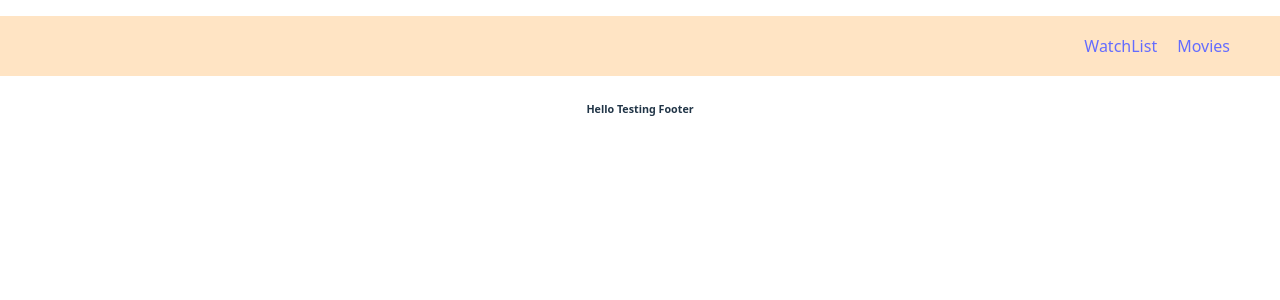
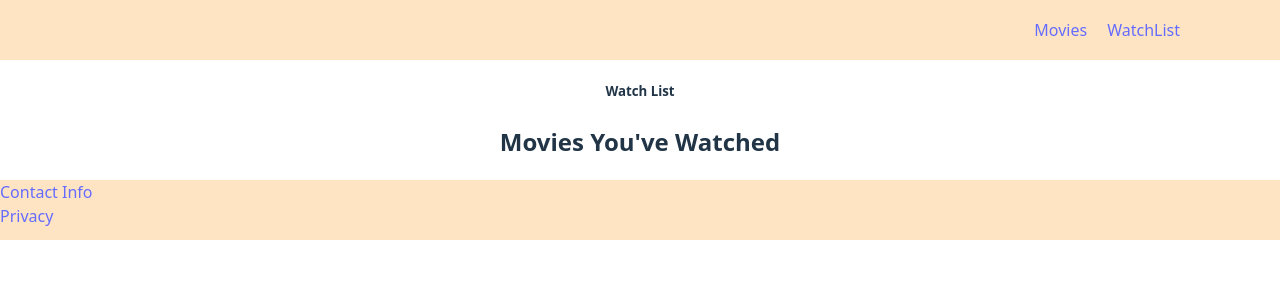
Before and after one commit to akumarkk/IMDbApplication, a React (Vite) app in the folder ProdIMDbWebAppl/: page /watchlist/watched in a window 1280 px wide. Shown: the top 300 px of the page. Built offline with nearby package versions, Linux system fonts and the light colour scheme.

Commit message:
persistent movielist and sub router

```diff
--- a/ProdIMDbWebAppl/src/App.tsx
+++ b/ProdIMDbWebAppl/src/App.tsx
@@ -3,14 +3,15 @@ import MovieList from './components/MovieList'
 import {Routes, Route} from 'react-router-dom'
 import WatchList from './components/WatchList';
 import Header from './components/Header';
+import Footer from './components/Footer';
 
 function Home() {
 
   return(
     <>
       <div className='home'>
-        <Header />
-        <div>Welcome to IMDb!</div>;
+        {/* <Header /> */}
+        <div>Welcome to IMDb!</div>
       </div>
     </>
 
@@ -22,11 +23,11 @@ function App() {
     <>
       <Header />
       <Routes>
-        {/* <Route path="/" element={<Home />}/> */}
+        <Route path="/" element={<Home />}/>
         <Route path="/movielist/*" element={<MovieList />}/>
-        <Route path='/watchlist' element={<WatchList />}></Route>
+        <Route path="/watchlist/*" element={<WatchList />}></Route>
       </Routes>
-      <h6>Hello Testing Footer</h6>
+      <Footer/>
     </>
   )
 }
--- /dev/null
+++ b/ProdIMDbWebAppl/src/components/Footer.tsx
@@ -0,0 +1,17 @@
+import WatchList from "./WatchList"
+import {Link} from 'react-router-dom';
+
+const Footer = () => {
+    return (
+        <ul className="footer">
+            <li>
+                <Link to="/contactus">Contact Info</Link>
+            </li>
+            <li>
+                <Link to="/Privacy">Privacy</Link>
+            </li>
+        </ul>
+    )
+}
+
+export default Footer;
--- /dev/null
+++ b/ProdIMDbWebAppl/src/components/Header.css
@@ -0,0 +1,31 @@
+.dropdown {
+  position: relative;
+  display: inline-block;
+}
+
+.dropdown-content {
+  display: none;
+  position: absolute;
+  background-color: #f9f9f9;
+  min-width: 160px;
+  box-shadow: 0px 8px 16px 0px rgba(0,0,0,0.2);
+  z-index: 1;
+  list-style: none;
+  padding: 0;
+  margin: 0;
+}
+
+.dropdown-content li a {
+  color: black;
+  padding: 12px 16px;
+  text-decoration: none;
+  display: block;
+}
+
+.dropdown-content li a:hover {
+  background-color: #f1f1f1;
+}
+
+.dropdown:hover .dropdown-content {
+  display: block;
+}
--- a/ProdIMDbWebAppl/src/components/Header.tsx
+++ b/ProdIMDbWebAppl/src/components/Header.tsx
@@ -1,16 +1,25 @@
-import WatchList from "./WatchList"
-import {Link} from 'react-router-dom';
+import { Link } from 'react-router-dom';
+import './Header.css';
 
 const Header = () => {
     return (
-        <ul className="header">
-            <li>
-                <Link to="/watchlist">WatchList</Link>
-            </li>
-            <li>
-                <Link to="/movielist">Movies</Link>
-            </li>
-        </ul>
+        <nav className="header">
+            <ul className="header">
+                <li className="dropdown">
+                    <Link to="/movielist">Movies</Link>
+                    <ul className="dropdown-content">
+                        <li><Link to="/movielist/popular">Popular</Link></li>
+                        <li><Link to="/movielist/top-rated">Top Rated</Link></li>
+                    </ul>
+                </li>
+                <li className="dropdown">
+                    <Link to="/watchlist">WatchList</Link>
+                    <ul className="dropdown-content">
+                        <li><Link to="/watchlist/watched">Watched</Link></li>
+                    </ul>
+                </li>
+            </ul>
+        </nav>
     )
 }
 
--- a/ProdIMDbWebAppl/src/components/MovieList.tsx
+++ b/ProdIMDbWebAppl/src/components/MovieList.tsx
@@ -1,5 +1,7 @@
 import { Routes, Route, Link } from "react-router-dom";
 import Movie from "./Movie";
+import Popular from "./Popular";
+import TopRated from "./TopRated";
 
 const MovieList = () => {
     return (
@@ -10,13 +12,15 @@ const MovieList = () => {
 
             <nav>
                 <ul>
-                    <li><Link to="/yash/movielist/1">Movie 1</Link></li>
-                    <li><Link to="/movielist/2">Movie 2</Link></li>
+                    <li><Link to="1">Movie 1</Link></li>
+                    <li><Link to="2">Movie 2</Link></li>
                 </ul>
             </nav>
 
             <Routes>
                 <Route path=":movieId" element={<Movie />} />
+                <Route path="popular" element={<Popular />} />
+                <Route path="top-rated" element={<TopRated />} />
             </Routes>
         </div>
     )
--- /dev/null
+++ b/ProdIMDbWebAppl/src/components/Popular.tsx
@@ -0,0 +1,5 @@
+function Popular() {
+  return <h2>Popular Movies</h2>;
+}
+
+export default Popular;
--- /dev/null
+++ b/ProdIMDbWebAppl/src/components/TopRated.tsx
@@ -0,0 +1,5 @@
+function TopRated() {
+  return <h2>Top Rated Movies</h2>;
+}
+
+export default TopRated;
--- a/ProdIMDbWebAppl/src/components/WatchList.tsx
+++ b/ProdIMDbWebAppl/src/components/WatchList.tsx
@@ -1,9 +1,15 @@
+import { Routes, Route } from "react-router-dom";
+import Watched from "./Watched";
+
 const WatchList = () => {
     return (
         <div>
             <h5>
                 Watch List
             </h5>
+            <Routes>
+                <Route path="watched" element={<Watched />} />
+            </Routes>
         </div>
 
     )
--- /dev/null
+++ b/ProdIMDbWebAppl/src/components/Watched.tsx
@@ -0,0 +1,5 @@
+function Watched() {
+  return <h2>Movies You've Watched</h2>;
+}
+
+export default Watched;
--- a/ProdIMDbWebAppl/src/index.css
+++ b/ProdIMDbWebAppl/src/index.css
@@ -30,7 +30,7 @@ align-items: center;
 list-style: none;
 
 /* padding: 0; */
-/* margin: 0; */
+margin: 0;
 gap: 20px;
 
 }
@@ -38,6 +38,23 @@ gap: 20px;
 .header li{
   /* display: flex; */
   /* flex: 1; */
+}
+
+.footer{
+  background-color: bisque;
+  height: 60px;
+  list-style: none;
+  display: flex;
+  justify-content: flex-start;
+  flex-direction: column;
+  padding: 0;
+  margin: 0;
+  text-align: left;
+}
+
+.footer li {
+  padding: 0;
+  margin: 0;
 }
 
 a {
```
